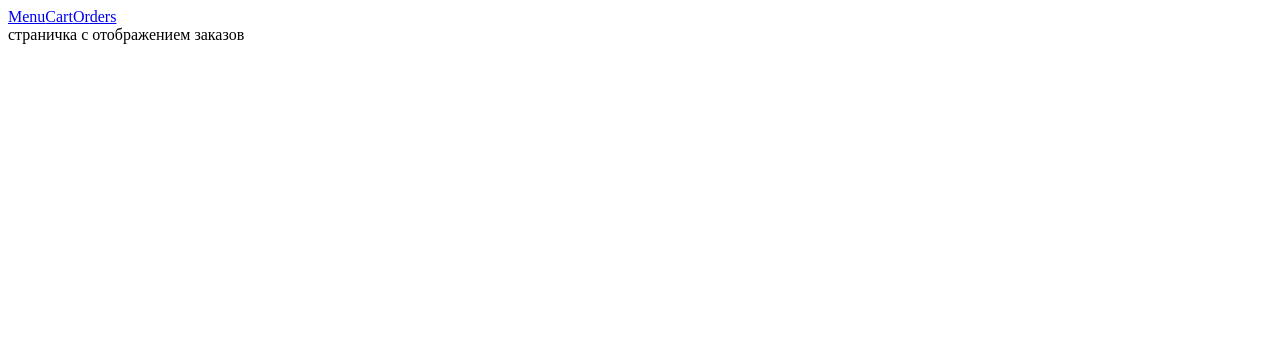
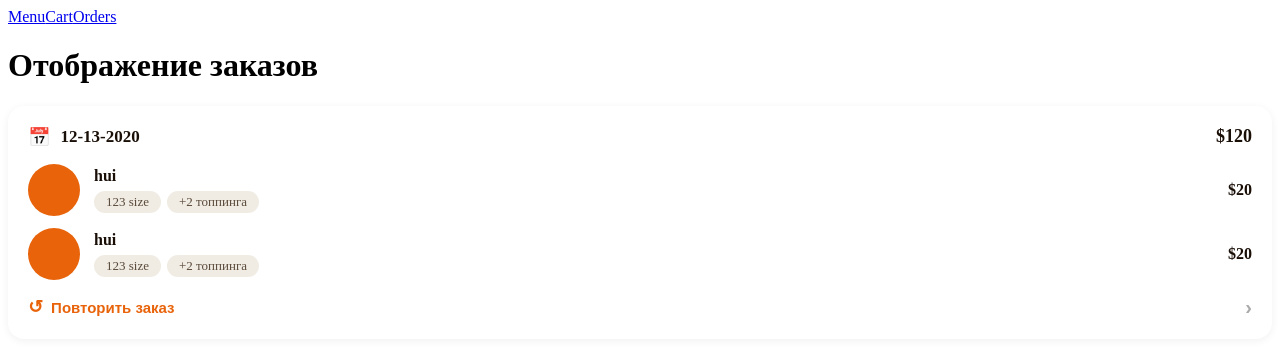
Before and after one commit to w1nterm00n/pizza-cartel, a React (Vite) app: page /orders in a window 1280 px wide. Shown: the top 354 px of the page. Built offline with nearby package versions, Linux system fonts and the light colour scheme.

Commit message:
now order is added to API

```diff
--- a/src/app/api.js
+++ b/src/app/api.js
@@ -26,6 +26,15 @@ const api = createApi({
         return `toppings/${id}/`;
       },
     }),
+    addOrder: build.mutation({
+      query(body) {
+        return {
+          url: 'orders',
+          method: 'POST',
+          body,
+        };
+      },
+    }),
   }),
 });
 
@@ -34,5 +43,6 @@ export const {
   usePizzaDetailQuery,
   useToppingListQuery,
   useToppingDetailQuery,
+  useAddOrderMutation,
 } = api;
 export { api };
--- a/src/features/cart/CartList.jsx
+++ b/src/features/cart/CartList.jsx
@@ -2,9 +2,25 @@ import { useDispatch, useSelector } from 'react-redux';
 import './CartList.css';
 import { cartCleared } from './cartSlice';
 import { CartItem } from './CartItem';
+import { useEffect, useState } from 'react';
+import { createOrder } from '../../utils/createOrder';
+import { useAddOrderMutation } from '../../app/api';
 export const CartList = () => {
   const pizzas = useSelector((state) => state.cart);
   const dispatch = useDispatch();
+  const [totalPrice, setTotalPrice] = useState(0);
+  const [addOrderToApi] = useAddOrderMutation();
+
+  useEffect(() => {
+    if (pizzas.length === 0) return;
+    const price = pizzas.reduce(
+      (sum, pizzaType) =>
+        sum +
+        pizzaType.options.reduce((optSum, option) => optSum + option.price, 0),
+      0,
+    );
+    setTotalPrice(price);
+  }, [pizzas]);
 
   const clearCart = () => {
     dispatch(cartCleared());
@@ -19,11 +35,18 @@ export const CartList = () => {
         ))}
       </ul>
 
-      {/* <span>Total price: {totalPrice}</span> */}
+      <span>Total price: {totalPrice}</span>
 
       <button type="button" onClick={() => clearCart()}>
         ОЧИСТИТЬ КОРЗИНУ 🗑
       </button>
+
+      <button
+        type="button"
+        onClick={() => createOrder(pizzas, totalPrice, addOrderToApi)}
+      >
+        СДЕЛАТЬ ЗАКАЗ
+      </button>
     </section>
   );
 };
--- /dev/null
+++ b/src/features/orders/Order.css
@@ -0,0 +1,113 @@
+.order {
+  background: #fff;
+  border-radius: 16px;
+  padding: 20px;
+  display: flex;
+  flex-direction: column;
+  gap: 16px;
+  box-shadow: 0 2px 8px rgba(0, 0, 0, 0.06);
+}
+
+.order__header {
+  display: flex;
+  justify-content: space-between;
+  align-items: center;
+}
+
+.order__date-wrap {
+  display: flex;
+  align-items: center;
+  gap: 10px;
+}
+
+.order__date-icon {
+  font-size: 18px;
+}
+
+.order__date {
+  font-size: 17px;
+  font-weight: 600;
+  color: #1a0f07;
+}
+
+.order__total {
+  font-size: 18px;
+  font-weight: 700;
+  color: #1a0f07;
+}
+
+.order__items {
+  display: flex;
+  flex-direction: column;
+  gap: 12px;
+}
+
+.order__item {
+  display: flex;
+  align-items: center;
+  gap: 14px;
+}
+
+.order__item-img {
+  width: 52px;
+  height: 52px;
+  border-radius: 50%;
+  background: #e8630a;
+  flex-shrink: 0;
+}
+
+.order__item-info {
+  display: flex;
+  flex-direction: column;
+  gap: 6px;
+  flex: 1;
+}
+
+.order__item-name {
+  font-size: 16px;
+  font-weight: 600;
+  color: #1a0f07;
+}
+
+.order__item-tags {
+  display: flex;
+  gap: 6px;
+}
+
+.order__tag {
+  background: #f0ece4;
+  border-radius: 20px;
+  padding: 3px 12px;
+  font-size: 13px;
+  color: #5a4a3a;
+}
+
+.order__item-price {
+  font-size: 16px;
+  font-weight: 600;
+  color: #1a0f07;
+  white-space: nowrap;
+}
+
+.order__repeat {
+  display: flex;
+  align-items: center;
+  gap: 8px;
+  background: none;
+  border: none;
+  cursor: pointer;
+  color: #e8630a;
+  font-size: 15px;
+  font-weight: 600;
+  padding: 0;
+}
+
+.order__repeat-arrow {
+  margin-left: auto;
+  font-size: 20px;
+  color: #aaa;
+}
+
+.order__repeat-icon {
+  font-size: 18px;
+}
--- /dev/null
+++ b/src/features/orders/Order.jsx
@@ -0,0 +1,42 @@
+import './Order.css';
+
+export const Order = ({ order }) => {
+  return (
+    <div className="order">
+      <div className="order__header">
+        <div className="order__date-wrap">
+          <span className="order__date-icon">📅</span>
+          <span className="order__date">{order.date}</span>
+        </div>
+        <span className="order__total">${order.totalPrice}</span>
+      </div>
+
+      <div className="order__items">
+        {order.items.map((item) => (
+          <div key={item.id} className="order__item">
+            <div className="order__item-img" />
+            <div className="order__item-info">
+              <span className="order__item-name">{item.name}</span>
+              <div className="order__item-tags">
+                <span className="order__tag">{item.size}</span>
+                {item.toppingsCount > 0 && (
+                  <span className="order__tag">
+                    +{item.toppingsCount}{' '}
+                    {item.toppingsCount === 1 ? 'топпинг' : 'топпинга'}
+                  </span>
+                )}
+              </div>
+            </div>
+            <span className="order__item-price">${item.price}</span>
+          </div>
+        ))}
+      </div>
+
+      <button type="button" className="order__repeat">
+        <span className="order__repeat-icon">↺</span>
+        Повторить заказ
+        <span className="order__repeat-arrow">›</span>
+      </button>
+    </div>
+  );
+};
--- a/src/pages/OrdersPage.jsx
+++ b/src/pages/OrdersPage.jsx
@@ -1,3 +1,33 @@
+import { Order } from '../features/orders/Order';
+//сделать fetch заказов с апишки
+//вывести их
+
 export const OrdersPage = () => {
-  return <div>страничка c отображением заказов</div>;
+  const mockOrder = {
+    date: '12-13-2020',
+    totalPrice: '120',
+    items: [
+      {
+        id: 1,
+        name: 'hui',
+        size: '123 size',
+        toppingsCount: '2',
+        price: '20',
+      },
+      {
+        id: 1,
+        name: 'hui',
+        size: '123 size',
+        toppingsCount: '2',
+        price: '20',
+      },
+    ],
+  };
+
+  return (
+    <div>
+      <h1>Отображение заказов</h1>
+      <Order order={mockOrder} />
+    </div>
+  );
 };
--- /dev/null
+++ b/src/utils/createOrder.js
@@ -0,0 +1,26 @@
+export const createOrder = async (pizzas, totalPrice, addOrderToApi) => {
+  const date = new Date().toLocaleString('ru', {
+    year: 'numeric',
+    month: '2-digit',
+    day: '2-digit',
+    hour: '2-digit',
+    minute: '2-digit',
+  });
+  let order = {
+    date: date,
+    totalPrice: totalPrice,
+    items: [],
+  };
+
+  pizzas.forEach((pizzaType) => {
+    let obj = {
+      amount: pizzaType.amount,
+      imageUrl: pizzaType.imageUrl,
+      name: pizzaType.name,
+      options: pizzaType.options,
+    };
+    order.items.push(obj);
+  });
+
+  await addOrderToApi(order);
+};
--- a/src/utils/pizzaPrice.js
+++ b/src/utils/pizzaPrice.js
@@ -1,6 +1,4 @@
 export const getPrice = (defaultPrice, size, toppings = []) => {
-  //берем  массив топпингов
-  console.log(toppings);
   let price = defaultPrice;
   switch (size) {
     case 'mini':
```
